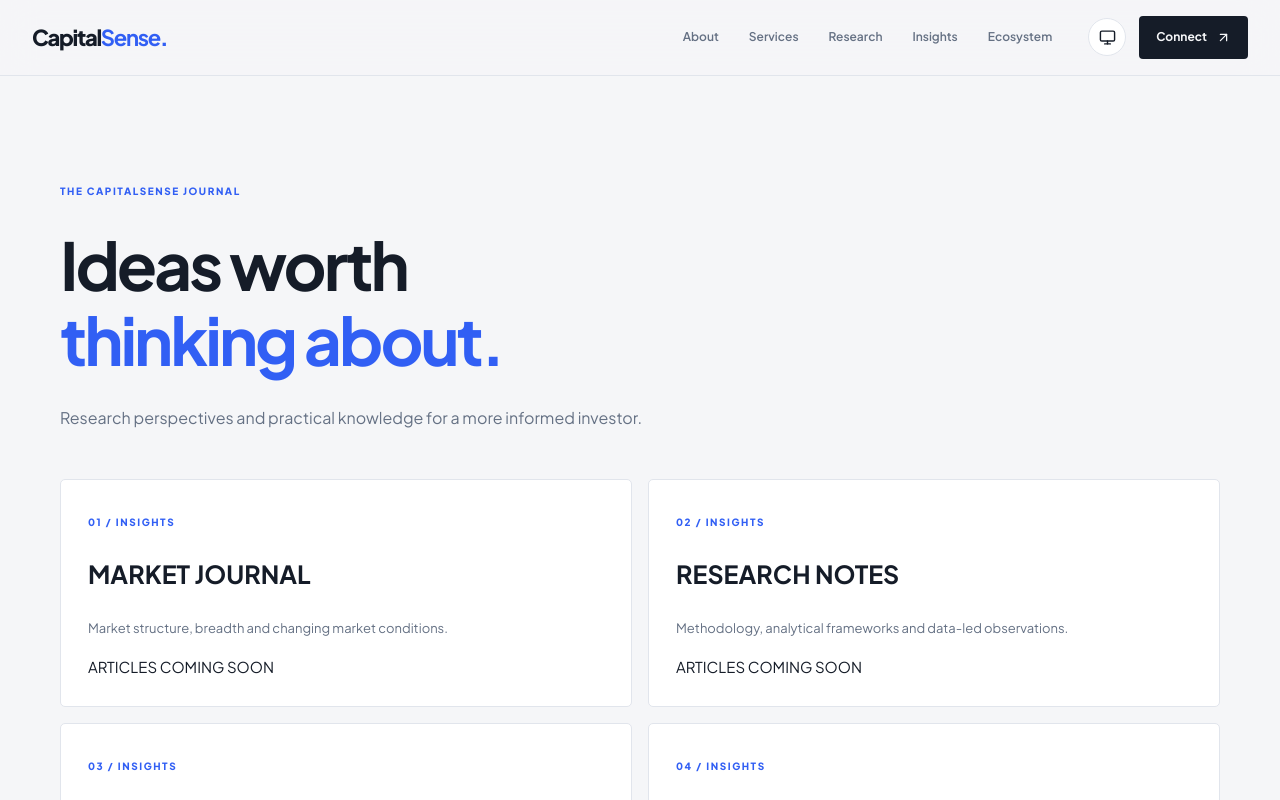
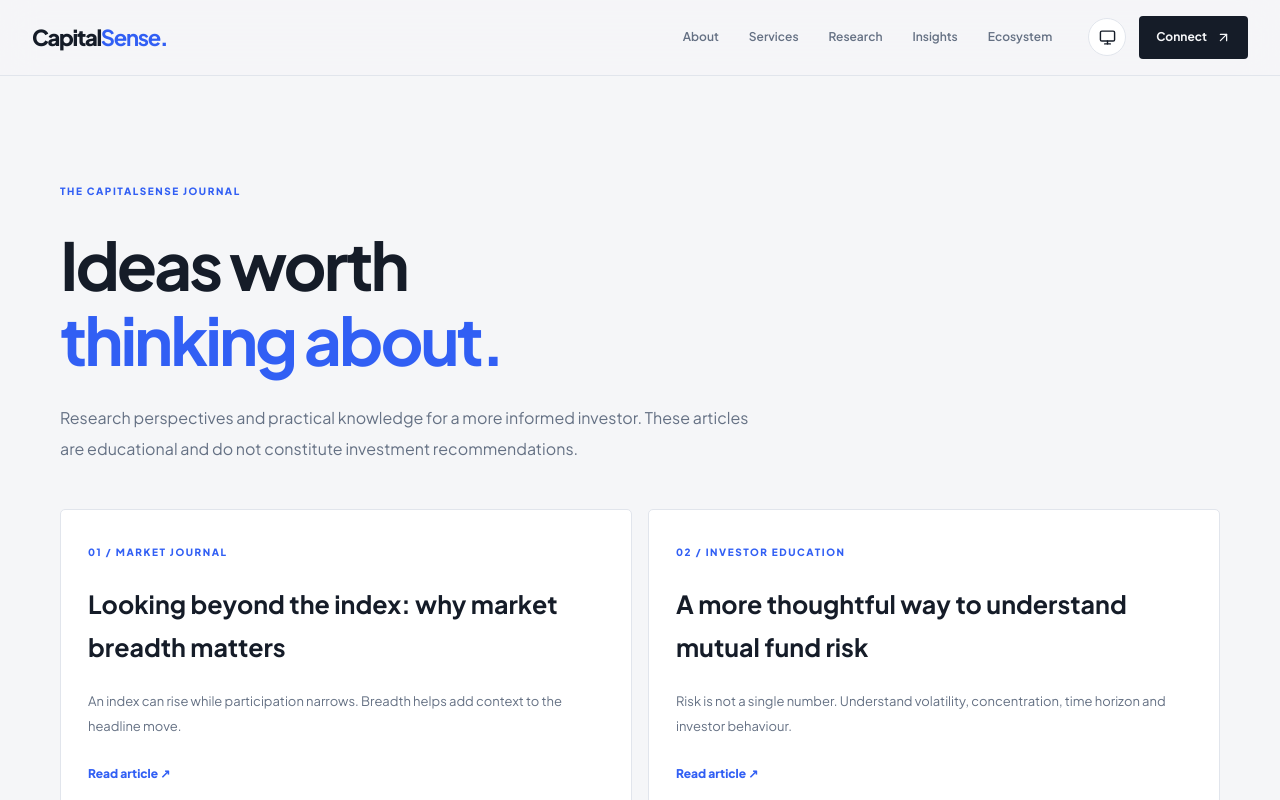
Before and after one commit to shubham404-error/CapitalSense-portfolio-, a Next.js app: page /insights in a window 1280 px wide. Shown: the top 800 px of the page. Built offline with nearby package versions, Linux system fonts and the light colour scheme.

Commit message:
feat: improve enquiry and insights experience

```diff
--- a/app/insights/page.tsx
+++ b/app/insights/page.tsx
@@ -1 +1,4 @@
-const topics=[['MARKET JOURNAL','Market structure, breadth and changing market conditions.'],['RESEARCH NOTES','Methodology, analytical frameworks and data-led observations.'],['MUTUAL FUND EDUCATION','Understand categories, costs, risk and investing concepts.'],['INVESTOR PSYCHOLOGY','Behaviour, discipline and investor decision-making.']];export const metadata={title:'Insights'};export default function Insights(){return <main className="inner-page"><div className="container"><span className="eyebrow">THE CAPITALSENSE JOURNAL</span><h1>Ideas worth<br/><em>thinking about.</em></h1><p className="page-lead">Research perspectives and practical knowledge for a more informed investor.</p><div className="inner-cards">{topics.map(([name,desc],i)=><article key={name}><span className="eyebrow">0{i+1} / INSIGHTS</span><h2>{name}</h2><p>{desc}</p><span className="coming-soon">ARTICLES COMING SOON</span></article>)}</div><div className="inner-block"><h2>The CapitalSense Brief</h2><p>Occasional market observations, research perspectives and investor education, delivered to your inbox.</p><a className="text-link" href="/#newsletter">Subscribe to updates ↗</a></div></div></main>}
+import Link from 'next/link';
+const articles=[{slug:'why-market-breadth-matters',category:'MARKET JOURNAL',title:'Looking beyond the index: why market breadth matters',desc:'An index can rise while participation narrows. Breadth helps add context to the headline move.'},{slug:'understanding-mutual-fund-risk',category:'INVESTOR EDUCATION',title:'A more thoughtful way to understand mutual fund risk',desc:'Risk is not a single number. Understand volatility, concentration, time horizon and investor behaviour.'},{slug:'staying-consistent-as-an-investor',category:'INVESTOR PSYCHOLOGY',title:'The difficult art of staying consistent as an investor',desc:'A process can help investors avoid letting every market headline dictate the next decision.'}];
+export const metadata={title:'Insights',description:'Research perspectives and investor education from CapitalSense.'};
+export default function Insights(){return <main className="inner-page"><div className="container"><span className="eyebrow">THE CAPITALSENSE JOURNAL</span><h1>Ideas worth<br/><em>thinking about.</em></h1><p className="page-lead">Research perspectives and practical knowledge for a more informed investor. These articles are educational and do not constitute investment recommendations.</p><div className="inner-cards">{articles.map((a,i)=><article key={a.slug}><span className="eyebrow">0{i+1} / {a.category}</span><h2>{a.title}</h2><p>{a.desc}</p><Link className="text-link" href={'/insights/'+a.slug}>Read article ↗</Link></article>)}</div></div></main>}
```
